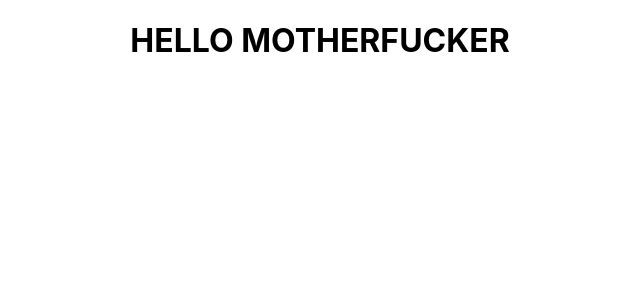
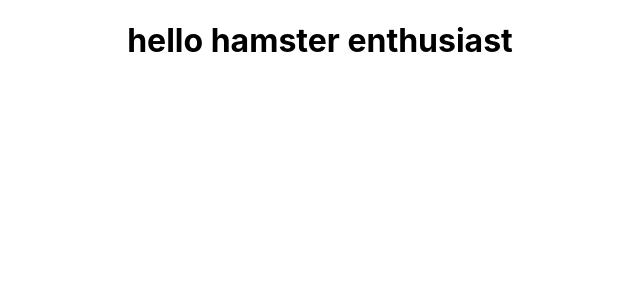
Before and after one commit to Jokah90/hamsterwars-exam, a React (Create React App) app: page / in a window 1280 px wide. Shown: the top 300 px of the page, without its empty margins (320-960 px from the left). Built offline with nearby package versions, Linux system fonts and the light colour scheme.

Commit message:
Second commit dont read the first one

```diff
--- a/src/App.tsx
+++ b/src/App.tsx
@@ -5,7 +5,7 @@ import './App.css';
 function App() {
   return (
     <div className="App">
-<h1>HELLO MOTHERFUCKER</h1>
+<h1>hello hamster enthusiast</h1>
     </div>
   );
 }
```
